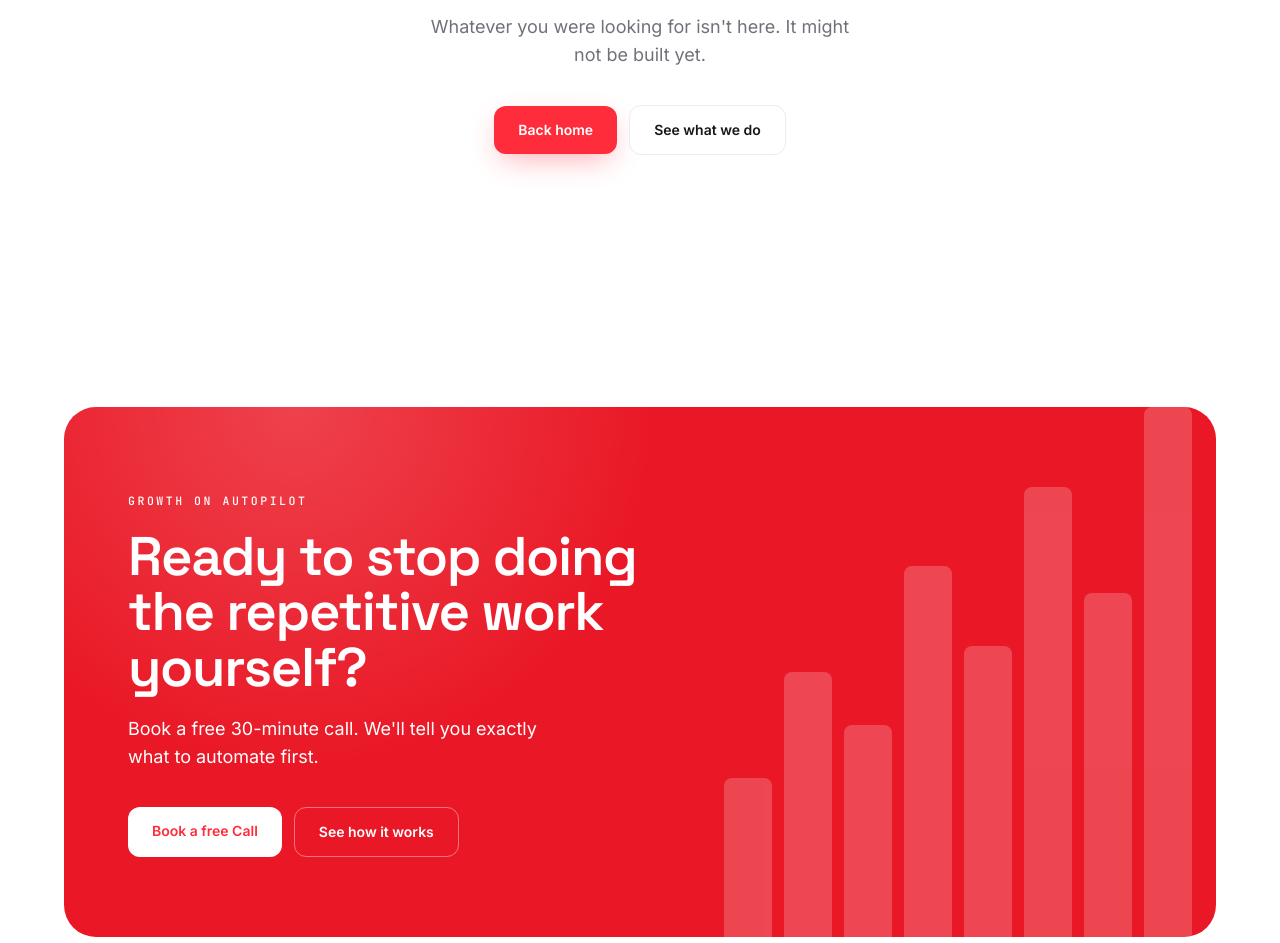
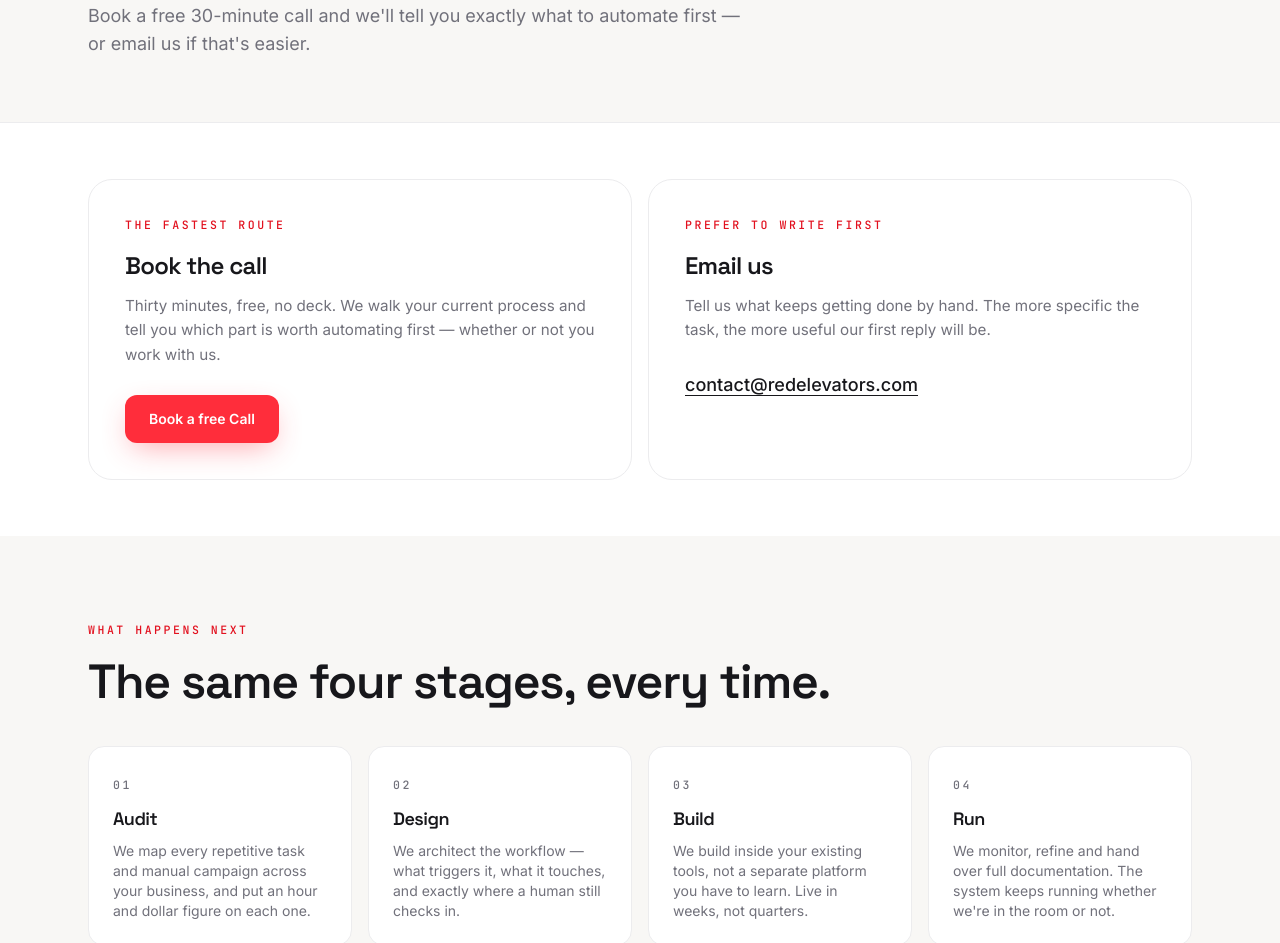
Before and after one commit to shirrsho/redelevators-portfolio, a Next.js app: page /contact in a window 1280 px wide. Before the commit this address had no page. Shown: the part 249-1192 px from the top of the page. Built offline with nearby package versions, Linux system fonts and the light colour scheme.

Commit message:
Ship /contact: booking and email, no unwired form

```diff
--- /dev/null
+++ b/src/app/contact/page.tsx
@@ -0,0 +1,106 @@
+import { ScrollProgress } from "@/components/ScrollProgress";
+import { Nav } from "@/components/Nav";
+import { PageHeader } from "@/components/PageHeader";
+import { EmailLink } from "@/components/EmailLink";
+import { Footer } from "@/components/Footer";
+import { steps } from "@/lib/content";
+
+// Deliberately form-free. The design system has form controls (Form.tsx,
+// workstream D item 1), but a submitted form needs somewhere to go, and no
+// email API or form backend exists yet — owner's call, 12 Sep 2026: ship the
+// page on the two conversion paths that are real today (Calendly + email) and
+// add a form once a provider is chosen. An unwired form that silently drops
+// leads would be worse than no form.
+const CALENDLY = "https://calendly.com/redelevators/30min";
+const EMAIL = "contact@redelevators.com";
+
+export default function ContactPage() {
+  return (
+    <>
+      <ScrollProgress />
+      <Nav />
+      <main>
+        <PageHeader
+          label="Contact"
+          title="One call. Thirty minutes."
+          intro="Book a free 30-minute call and we'll tell you exactly what to automate first — or email us if that's easier."
+        />
+
+        {/* id="contact" is load-bearing: Nav's "Book a call" is a bare
+            `#contact` anchor, which every other page satisfies by rendering
+            <CTA/>. This page deliberately doesn't (a Book-a-call panel on the
+            Book-a-call page is noise), so it carries the id itself — the
+            anchor lands on the booking card, which is the right target. */}
+        <section id="contact" className="mx-auto max-w-6xl px-6 py-14">
+          <div className="grid grid-cols-1 gap-4 lg:grid-cols-2">
+            <article className="flex flex-col rounded-3xl border border-line bg-white p-7 sm:p-9">
+              <span className="font-mono-label">The fastest route</span>
+              <h2 className="mt-4 text-xl font-semibold text-ink sm:text-2xl">
+                Book the call
+              </h2>
+              <p className="mt-3 text-[0.95rem] text-muted">
+                Thirty minutes, free, no deck. We walk your current process and
+                tell you which part is worth automating first — whether or not
+                you work with us.
+              </p>
+              <div className="mt-7">
+                <a
+                  href={CALENDLY}
+                  target="_blank"
+                  rel="noopener noreferrer"
+                  className="inline-block rounded-xl bg-red px-6 py-3.5 text-sm font-semibold text-white shadow-red transition-transform hover:scale-[1.03] active:scale-95"
+                >
+                  Book a free Call
+                </a>
+              </div>
+            </article>
+
+            <article className="flex flex-col rounded-3xl border border-line bg-white p-7 sm:p-9">
+              <span className="font-mono-label">Prefer to write first</span>
+              <h2 className="mt-4 text-xl font-semibold text-ink sm:text-2xl">
+                Email us
+              </h2>
+              <p className="mt-3 text-[0.95rem] text-muted">
+                Tell us what keeps getting done by hand. The more specific the
+                task, the more useful our first reply will be.
+              </p>
+              {/* pb-8 leaves room for EmailLink's "Copied to clipboard"
+                  tooltip, which renders below the address — same fix the
+                  footer needed on 12 Sep 2026. */}
+              <div className="mt-7 pb-8">
+                <EmailLink
+                  email={EMAIL}
+                  className="text-lg font-medium text-ink underline underline-offset-4 transition-colors hover:text-red"
+                />
+              </div>
+            </article>
+          </div>
+        </section>
+
+        <section className="bg-cream py-16 sm:py-20">
+          <div className="mx-auto max-w-6xl px-6">
+            <span className="font-mono-label">What happens next</span>
+            <h2 className="mt-4 text-[clamp(1.9rem,4vw,3rem)] font-semibold tracking-tight">
+              The same four stages, every time.
+            </h2>
+            <ol className="mt-10 grid list-none grid-cols-1 gap-4 sm:grid-cols-2 lg:grid-cols-4">
+              {steps.map((s) => (
+                <li
+                  key={s.num}
+                  className="rounded-2xl border border-line bg-white p-6"
+                >
+                  <span className="font-mono-label text-muted">{s.num}</span>
+                  <h3 className="mt-2 text-lg font-semibold text-ink">
+                    {s.title}
+                  </h3>
+                  <p className="mt-2 text-sm text-muted">{s.desc}</p>
+                </li>
+              ))}
+            </ol>
+          </div>
+        </section>
+      </main>
+      <Footer />
+    </>
+  );
+}
--- a/src/components/Footer.tsx
+++ b/src/components/Footer.tsx
@@ -1,3 +1,4 @@
+import Link from "next/link";
 import { Wordmark } from "./Mark";
 import { EmailLink } from "./EmailLink";
 import { nav } from "@/lib/content";
@@ -19,14 +20,20 @@ export function Footer() {
             <div>
               <div className="font-mono-label text-muted">Explore</div>
               <ul className="mt-4 space-y-2.5 text-sm">
+                {/* Link, not <a> — every nav entry is a real route now (the
+                    last `/#anchor` went on 12 Sep 2026), and a bare <a> would
+                    full-reload the site on every footer click. scroll={false}
+                    for the same reason every other Link carries it: Nav.tsx
+                    owns scroll positioning (see CLAUDE.md, "Known traps"). */}
                 {nav.map((n) => (
                   <li key={n.href}>
-                    <a
+                    <Link
                       href={n.href}
+                      scroll={false}
                       className="text-ink-soft transition-colors hover:text-red"
                     >
                       {n.label}
-                    </a>
+                    </Link>
                   </li>
                 ))}
               </ul>
--- a/src/lib/content.ts
+++ b/src/lib/content.ts
@@ -2,6 +2,7 @@ export const nav = [
   { label: "Services", href: "/services" },
   { label: "Approach", href: "/approach" },
   { label: "Systems", href: "/systems" },
+  { label: "Contact", href: "/contact" },
 ];
 
 // Capability figures only. Every value here is verifiable from this site or the
```
Also changed, not shown: 2 other files (tests, documents, lock files or other folders).
